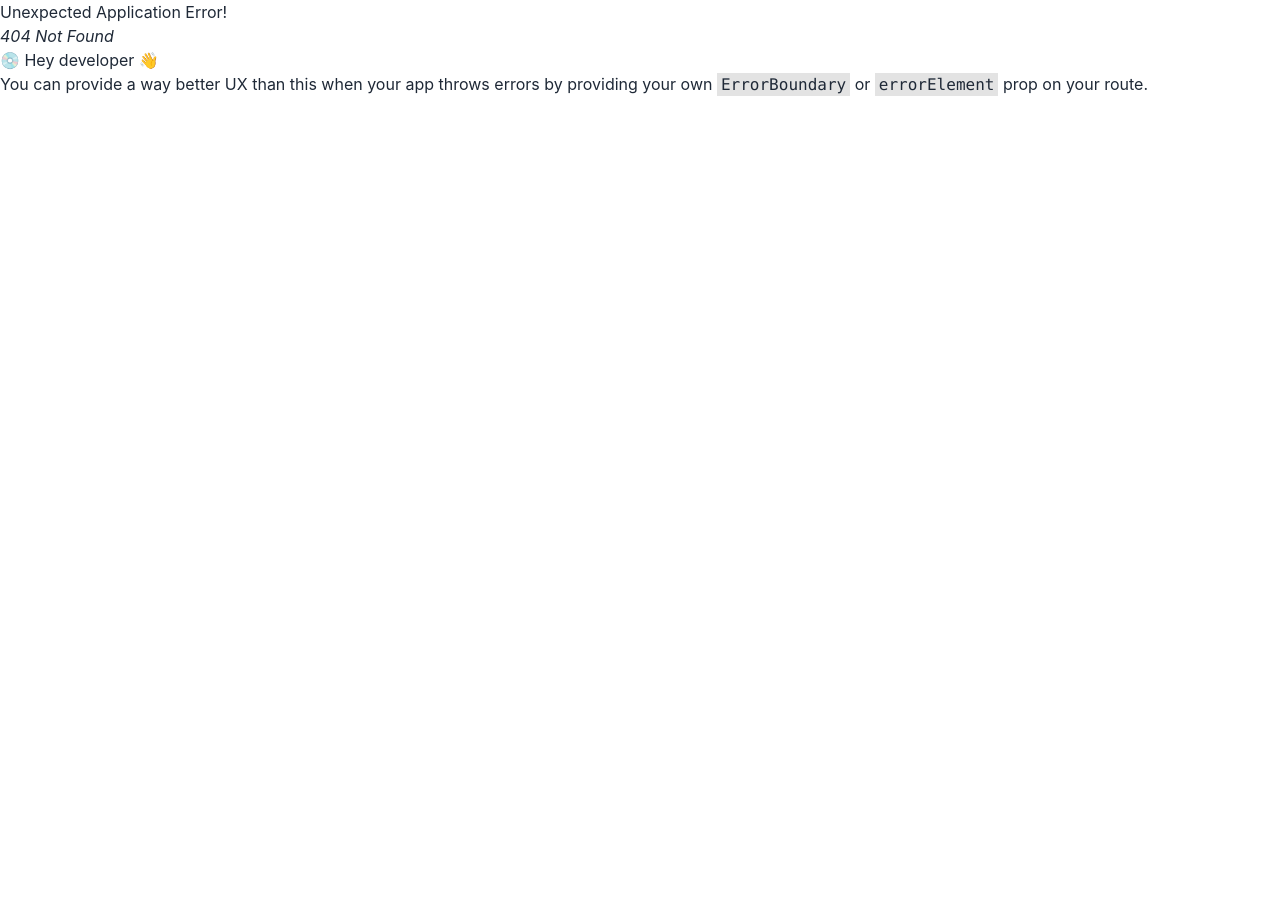
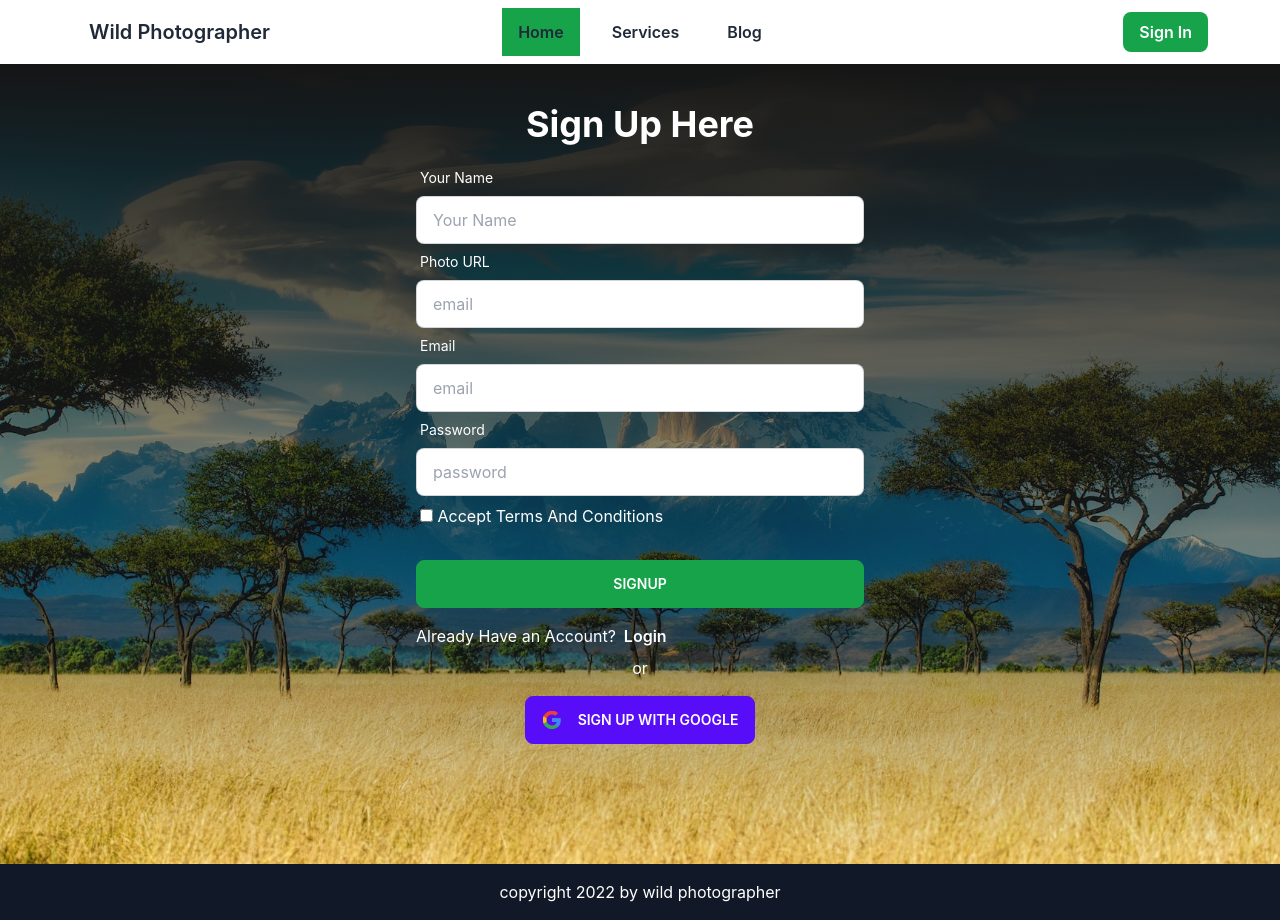
Before and after one commit to hussain322/wild-life-client, a React (Create React App) app: page /signup in a window 1280 px wide. Before the commit this address had no page. Before the commit the page ends 800 px from the top, so only its background shows below. Built offline with nearby package versions, Linux system fonts and the light colour scheme.

Commit message:
added login and signup page

```diff
--- /dev/null
+++ b/src/Pages/Blog/Blog.js
@@ -0,0 +1,21 @@
+import React from "react";
+
+const Blog = () => {
+  return (
+    <div className="my-20 w-[80%] mx-auto">
+      <div
+        tabIndex={0}
+        className="collapse collapse-plus border border-base-300 bg-base-100 rounded-box"
+      >
+        <div className="collapse-title text-xl font-medium">
+          Focus me to see content
+        </div>
+        <div className="collapse-content">
+          <p>tabIndex={0} attribute is necessary to make the div focusable</p>
+        </div>
+      </div>
+    </div>
+  );
+};
+
+export default Blog;
--- a/src/Pages/Login.js/Login/Login.js
+++ b/src/Pages/Login.js/Login/Login.js
@@ -1,13 +1,19 @@
 import React from "react";
 import "./Login.css";
+import googleIcon from "../../../assets/icons/1534129544.svg";
+import { Link } from "react-router-dom";
 
 const Login = () => {
   return (
     <div className="login-container">
-      <div className="w-1/2 mx-auto">
+      <div className="w-3/4 md:w-1/2 lg:w-[35%] mx-auto pt-20">
+        <h1 className="text-4xl font-bold text-white text-center">
+          Welcome to Login
+        </h1>
+        <form className="pt-10">
           <div className="form-control">
             <label className="label">
-            <span className="label-text">Email</span>
+              <span className="label-text text-white">Email</span>
             </label>
             <input
               type="text"
@@ -17,7 +23,7 @@ const Login = () => {
           </div>
           <div className="form-control">
             <label className="label">
-            <span className="label-text">Password</span>
+              <span className="label-text text-white">Password</span>
             </label>
             <input
               type="text"
@@ -25,13 +31,29 @@ const Login = () => {
               className="input input-bordered"
             />
             <label className="label">
-            <a href="#" className="label-text-alt link link-hover">
+              <p className="label-text-alt link link-hover text-white hover:text-green-700">
                 Forgot password?
-            </a>
+              </p>
             </label>
           </div>
           <div className="form-control mt-6">
-          <button className="btn btn-primary">Login</button>
+            <button className="btn bg-green-600 hover:bg-green-700">
+              Login
+            </button>
+          </div>
+        </form>
+        <div className="text-white pt-4">
+          Doesn't have account yet?
+          <Link to="/signup" className="font-semibold ml-2">
+            Sign Up
+          </Link>
+        </div>
+        <p className="text-white text-center pt-2">or</p>
+        <div className="pt-4 text-center">
+          <button className="btn btn-primary">
+            <img src={googleIcon} alt="" className="w-5 mr-4" />
+            sign up with google
+          </button>
         </div>
       </div>
     </div>
--- /dev/null
+++ b/src/Pages/Login.js/SignUp/SignUp.js
@@ -0,0 +1,87 @@
+import React from "react";
+import { Link } from "react-router-dom";
+import googleIcon from "../../../assets/icons/1534129544.svg";
+
+const SignUp = () => {
+  return (
+    <div className="login-container">
+      <div className="w-3/4 md:w-1/2 lg:w-[35%] mx-auto pt-10">
+        <h1 className="text-4xl font-bold text-white text-center">
+          Sign Up Here
+        </h1>
+        <form className="pt-4">
+          <div className="form-control">
+            <label className="label">
+              <span className="label-text text-white">Your Name</span>
+            </label>
+            <input
+              type="text"
+              name="name"
+              placeholder="Your Name"
+              className="input input-bordered"
+            />
+          </div>
+          <div className="form-control">
+            <label className="label">
+              <span className="label-text text-white">Photo URL</span>
+            </label>
+            <input
+              type="text"
+              name="photoURL"
+              placeholder="email"
+              className="input input-bordered"
+            />
+          </div>
+          <div className="form-control">
+            <label className="label">
+              <span className="label-text text-white">Email</span>
+            </label>
+            <input
+              type="email"
+              name="email"
+              placeholder="email"
+              className="input input-bordered"
+            />
+          </div>
+          <div className="form-control">
+            <label className="label">
+              <span className="label-text text-white">Password</span>
+            </label>
+            <input
+              type="password"
+              name="password"
+              placeholder="password"
+              className="input input-bordered"
+            />
+            <label className="label">
+              <p className="text-white">
+                <input type="checkbox" name="" id="" /> Accept Terms And
+                Conditions
+              </p>
+            </label>
+          </div>
+          <div className="form-control mt-6">
+            <button className="btn bg-green-600 hover:bg-green-700 border border-green-600 hover:border-green-700">
+              SignUp
+            </button>
+          </div>
+        </form>
+        <div className="text-white pt-4">
+          Already Have an Account?
+          <Link to="/login" className="font-semibold ml-2">
+            Login
+          </Link>
+        </div>
+        <p className="text-white text-center pt-2">or</p>
+        <div className="pt-4 text-center">
+          <button className="btn btn-primary">
+            <img src={googleIcon} alt="" className="w-5 mr-4" />
+            sign up with google
+          </button>
+        </div>
+      </div>
+    </div>
+  );
+};
+
+export default SignUp;
--- a/src/Pages/Shared/Header/Header.js
+++ b/src/Pages/Shared/Header/Header.js
@@ -35,7 +35,7 @@ const Header = () => {
                 <NavLink to="/">Services</NavLink>
               </li>
               <li>
-                <NavLink to="/">Blog</NavLink>
+                <NavLink to="/blog">Blog</NavLink>
               </li>
             </ul>
           </div>
```
Also changed, not shown: src/Routes/Routes/Routes.js (+10 -0 lines), src/assets/icons/1534129544.svg (added). Lines whose indentation alone changed are shown as unchanged.
